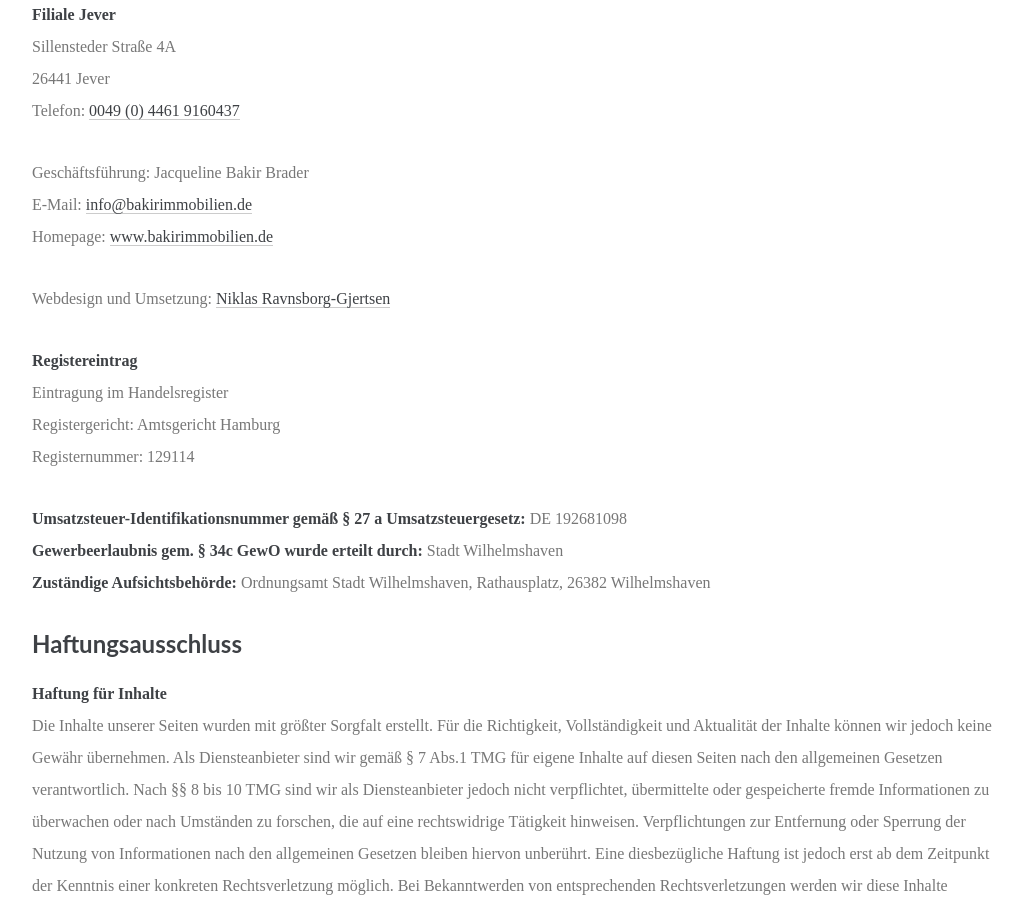
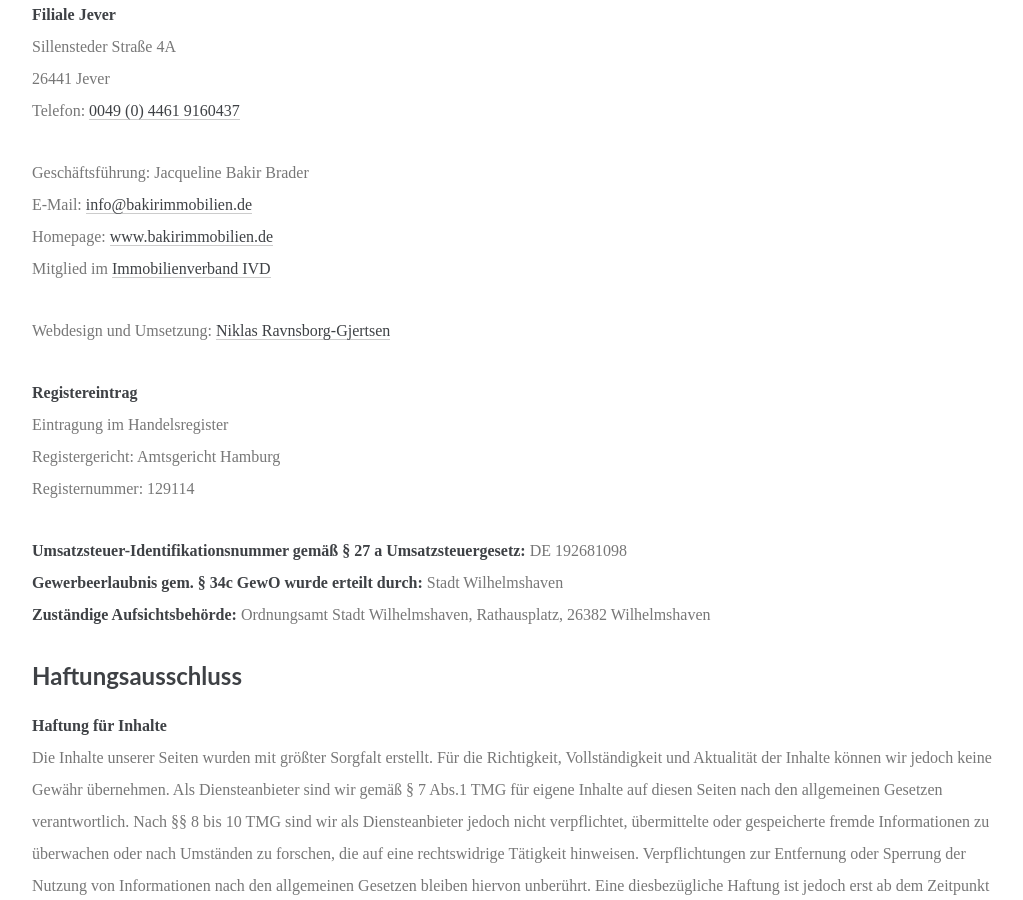
Before and after one commit to bakirnetwork/bakirimmobilien_de, a Jekyll site: the page built from _pages/impressum.md, in a window 1280 px wide and 900 px high, scrolled down 949 px. Shown: the whole window, without its empty margins (123-1146 px from the left). Built offline with Jekyll 4.4.1, drawn with Linux system fonts in a browser that asks for light colours; nearby versions of some CDN libraries; some web fonts are replaced.

Commit message:
IVD Link im Impressum hinzugefügt

```diff
--- a/_pages/impressum.md
+++ b/_pages/impressum.md
@@ -33,6 +33,7 @@
 Geschäftsführung: Jacqueline Bakir Brader
 E-Mail: <a href="mailto:{{ site.data.settings.email }}" target="blank">{{ site.data.settings.email }}</a>
 Homepage: [www.bakirimmobilien.de](http://www.bakirimmobilien.de)
+Mitglied im [Immobilienverband IVD](http://www.ivd.net)
 
 Webdesign und Umsetzung: [Niklas Ravnsborg-Gjertsen](http://www.niklasravnsborg.com)
 
```
